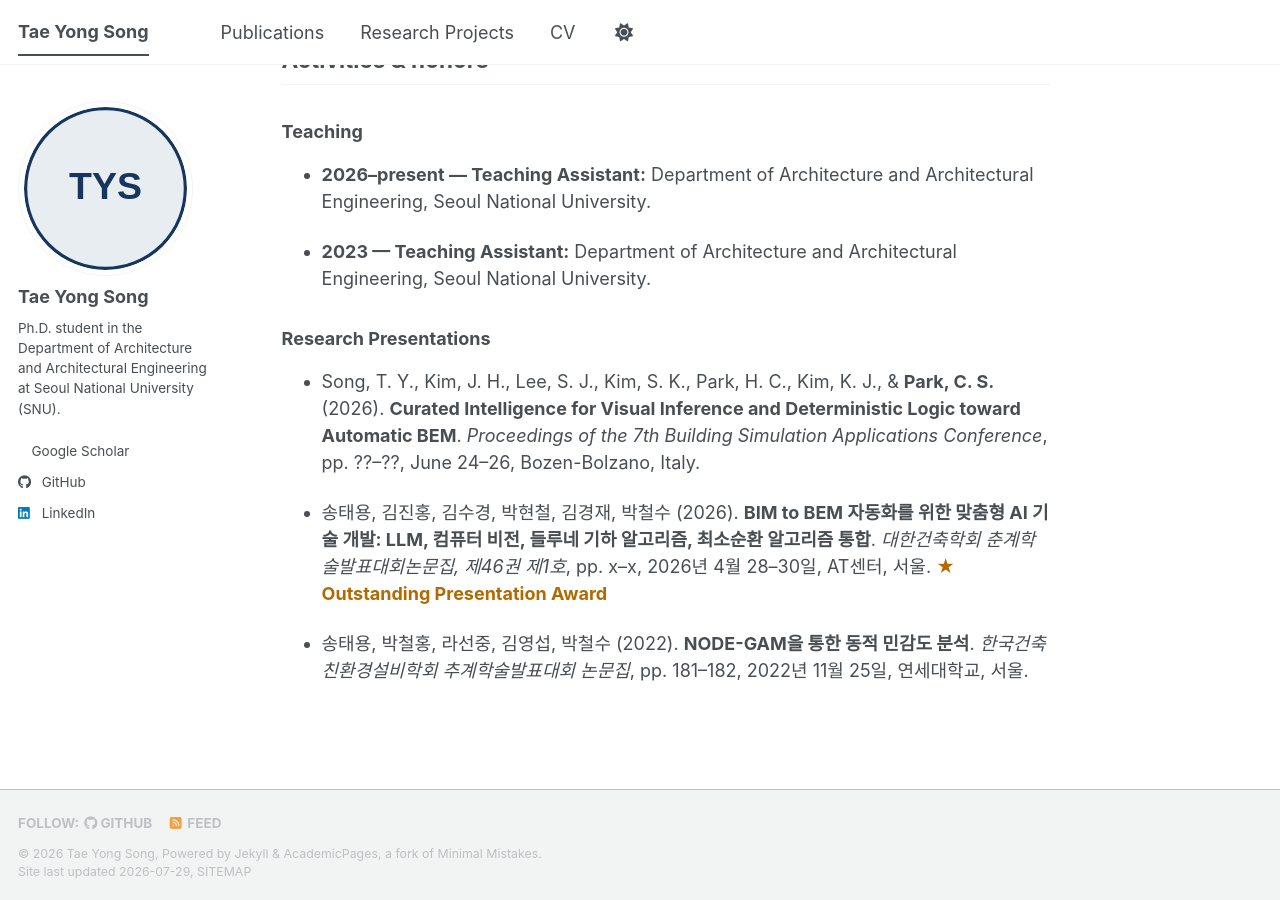
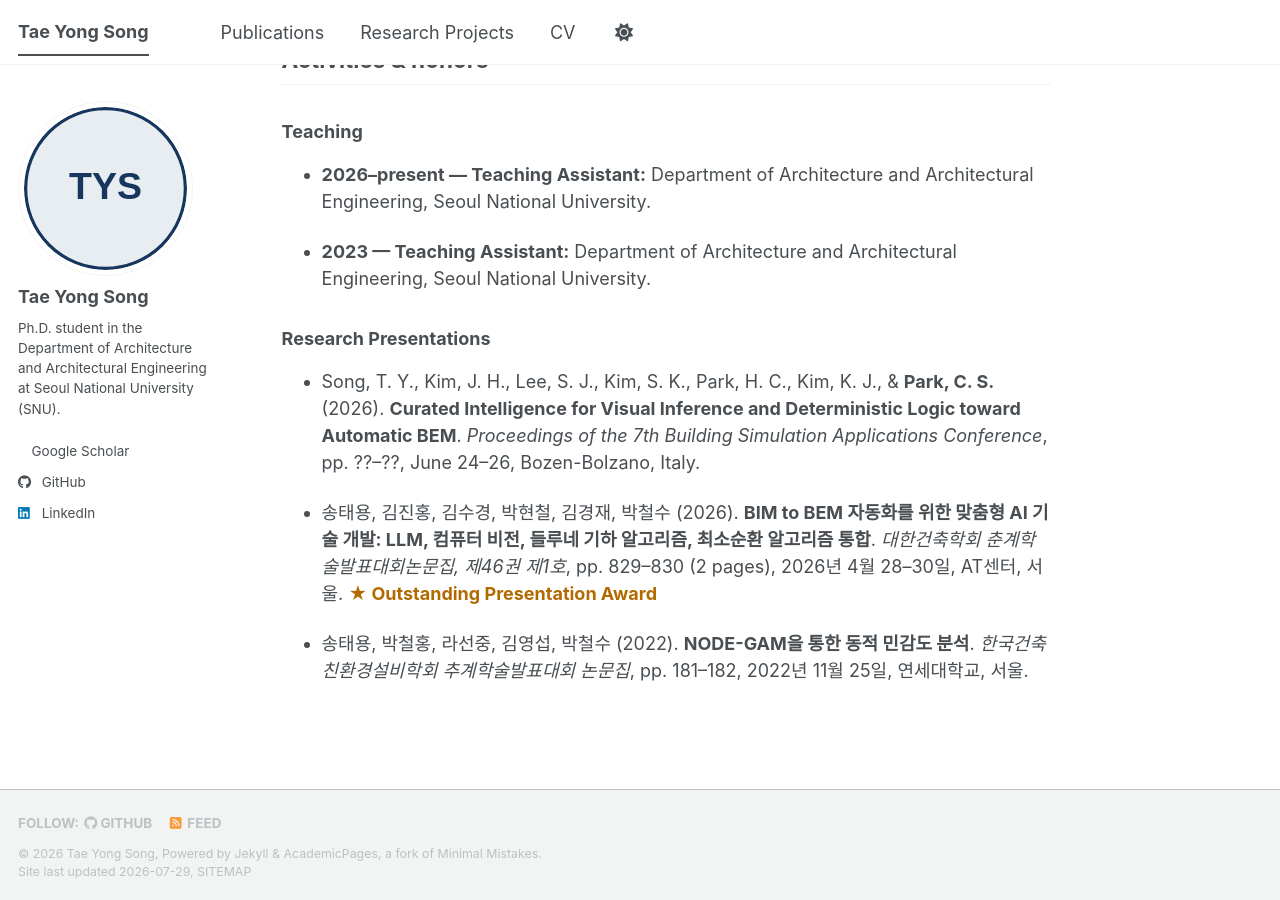
Before and after one commit to taeyong-song/taeyong-song.github.io, a Jekyll site: the page built from _pages/about.md, in a window 1280 px wide and 900 px high, scrolled down 1752 px. Built offline with Jekyll 4.4.1, drawn with Linux system fonts in a browser that asks for light colours; a style sheet for code colours, icons or effects is not loaded.

Commit message:
Update AIK presentation pages

```diff
--- a/_data/profile.yml
+++ b/_data/profile.yml
@@ -56,7 +56,7 @@ publications:
 
   - title: "BIM to BEM 자동화를 위한 맞춤형 AI 기술 개발: LLM, 컴퓨터 비전, 들루네 기하 알고리즘, 최소순환 알고리즘 통합"
     authors: 송태용, 김진홍, 김수경, 박현철, 김경재, 박철수
-    venue: 대한건축학회 춘계학술발표대회논문집, 제46권 제1호, pp. x–x, 2026년 4월 28–30일, AT센터, 서울
+    venue: 대한건축학회 춘계학술발표대회논문집, 제46권 제1호, pp. 829–830 (2 pages), 2026년 4월 28–30일, AT센터, 서울
     year: 2026
     selected: false
     category: domestic_conference
@@ -135,7 +135,7 @@ activities:
         title: "BIM to BEM 자동화를 위한 맞춤형 AI 기술 개발: LLM, 컴퓨터 비전, 들루네 기하 알고리즘, 최소순환 알고리즘 통합"
         authors_html: "송태용, 김진홍, 김수경, 박현철, 김경재, 박철수"
         venue: 대한건축학회 춘계학술발표대회논문집, 제46권 제1호
-        details: "pp. x–x, 2026년 4월 28–30일, AT센터, 서울"
+        details: "pp. 829–830 (2 pages), 2026년 4월 28–30일, AT센터, 서울"
         award: "★ Outstanding Presentation Award"
 
       - year: 2022
```
